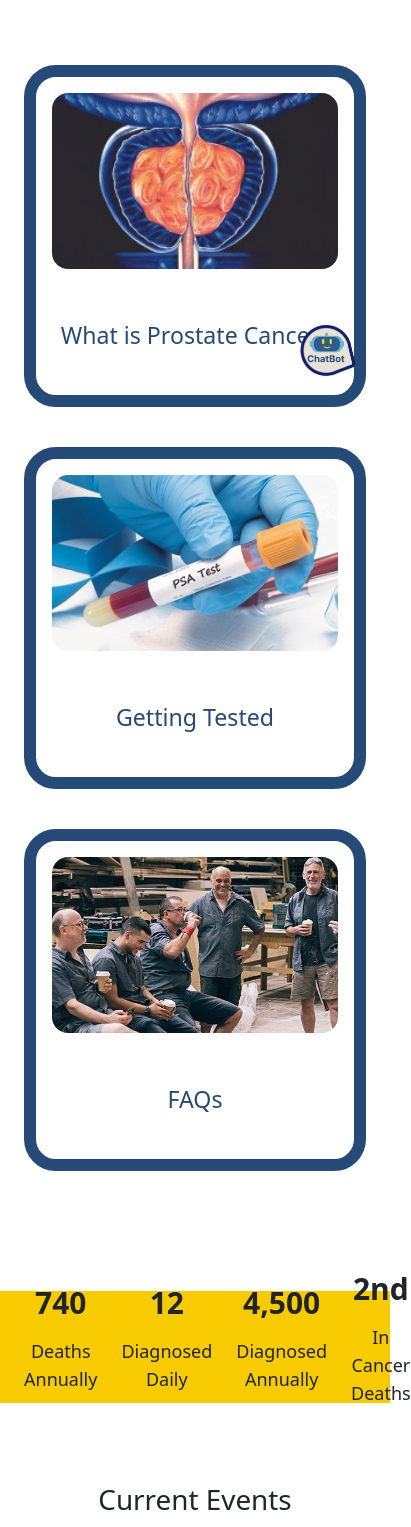
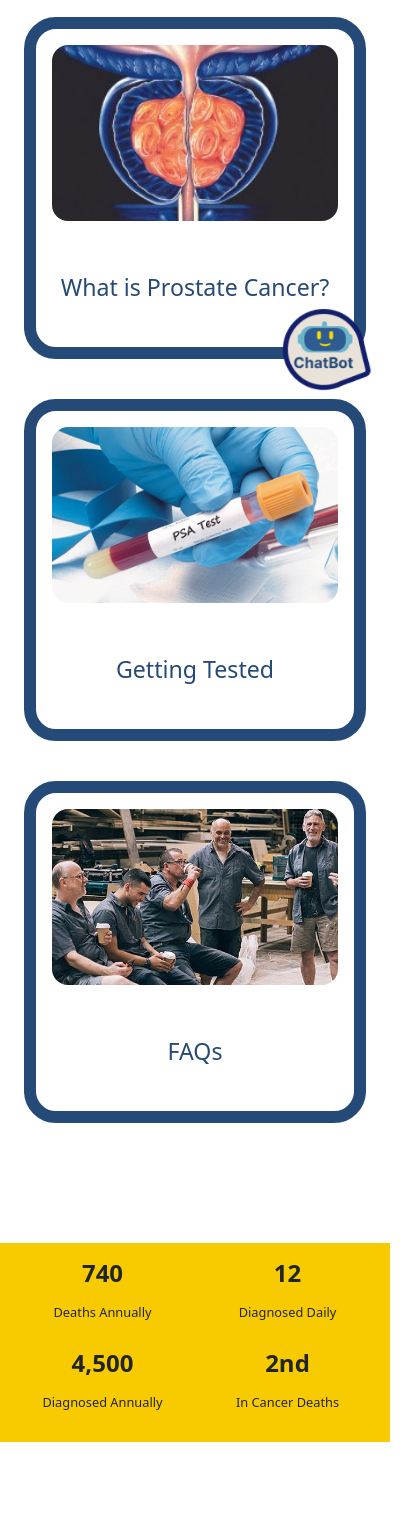
Before and after one commit to LachlanGenefaas/BCDE311-Assignment2, a React (Vite) app: page / in a window 390 px wide. Shown: the part 432-1959 px from the top of the page, 411 px wide, since content can reach past the window. Built offline with nearby package versions, Linux system fonts and the light colour scheme; no server answers.

Commit message:
Version 1.5.4 Fixed Responsiveness

```diff
--- a/src/App.css
+++ b/src/App.css
@@ -10,7 +10,7 @@
   width: min(100%, 1200px);
   max-width: 100%;
   padding-inline: clamp(1rem, 5vw, 12rem);
-  margin: 0 auto 6rem;
+  margin: 0 auto clamp(3rem, 8vw, 6rem);
   box-sizing: border-box;
 }
 
@@ -175,7 +175,7 @@
 
 .page-heading {
   width: min(100% - 2rem, 1200px);
-  margin: 0 auto 6rem;
+  margin: 0 auto clamp(3rem, 8vw, 6rem);
 }
 
 .page-heading h1 {
@@ -354,6 +354,43 @@
   clip: rect(0, 0, 0, 0);
   white-space: nowrap;
   border: 0;
+}
+
+.fact-bar {
+  display: grid;
+  grid-template-columns: repeat(4, minmax(0, 1fr));
+  align-items: center;
+  justify-items: center;
+  gap: 1rem;
+  min-height: 7rem;
+  padding: 1rem;
+}
+
+.fact-bar-item {
+  min-width: 0;
+  text-align: center;
+}
+
+.fact-bar-number {
+  font-size: clamp(1.5rem, 4vw, 1.875rem);
+  font-weight: 700;
+  line-height: 1.2;
+}
+
+.fact-bar-label {
+  font-size: clamp(0.8rem, 2vw, 1.125rem);
+  font-weight: 500;
+  line-height: 1.3;
+}
+
+.chat-launcher {
+  width: clamp(6rem, 20vw, 10rem);
+  height: clamp(6rem, 20vw, 10rem);
+}
+
+.chat-launcher-icon {
+  width: 100%;
+  height: 100%;
 }
 
 .donate-page {
@@ -553,6 +590,18 @@
 
   .donation-submit {
     width: 100%;
+  }
+}
+
+@media (max-width: 640px) {
+  .fact-bar {
+    grid-template-columns: repeat(2, minmax(0, 1fr));
+    gap: 0.75rem;
+  }
+
+  .chat-widget {
+    right: 0.75rem;
+    bottom: 0.75rem;
   }
 }
 
--- a/src/App.tsx
+++ b/src/App.tsx
@@ -73,9 +73,9 @@ function HomePage() {
         />
       </div>
 
-      <div className="fixed bottom-5 right-5 z-50 flex flex-col items-end gap-3">
+      <div className="chat-widget fixed bottom-5 right-5 z-50 flex flex-col items-end gap-3">
         <div
-          className={`h-[min(720px,calc(100vh-6rem))] w-[min(432px,calc(100vw-2rem))] overflow-hidden rounded-2xl border border-slate-200 bg-white shadow-2xl ${
+          className={`chat-panel h-[min(720px,calc(100dvh-6rem))] w-[min(432px,calc(100vw-2rem))] overflow-hidden rounded-2xl border border-slate-200 bg-white shadow-2xl ${
             chatOpen ? "" : "hidden"
           }`}
         >
@@ -97,12 +97,12 @@ function HomePage() {
         <button
           type="button"
           onClick={() => setChatOpen((open) => !open)}
-          className="flex h-20 w-20 items-center justify-center rounded-full bg-transparent shadow-none transition-transform hover:scale-105"
+          className="chat-launcher flex items-center justify-center rounded-full bg-transparent shadow-none transition-transform hover:scale-105"
         >
           <img
             src={chatBotIcon}
             alt="AI assistant"
-            className="h-15 w-15 object-contain"
+            className="chat-launcher-icon object-contain"
           />
         </button>
       </div>
--- a/src/components/FactBar.tsx
+++ b/src/components/FactBar.tsx
@@ -1,24 +1,24 @@
 export default function FactBar() {
   return (
-    <div className="flex h-28 items-center justify-evenly gap-6 bg-[var(--colour-yellow)] px-4 py-2">
-      <div className="flex flex-col items-center justify-center text-center">
-        <p className="font-bold text-3xl">740</p>
-        <p className="font-medium text-lg">Deaths Annually</p>
+    <div className="fact-bar bg-[var(--colour-yellow)]">
+      <div className="fact-bar-item">
+        <p className="fact-bar-number">740</p>
+        <p className="fact-bar-label">Deaths Annually</p>
       </div>
 
-      <div className="flex flex-col items-center justify-center text-center">
-        <p className="font-bold text-3xl">12</p>
-        <p className="font-medium text-lg">Diagnosed Daily</p>
+      <div className="fact-bar-item">
+        <p className="fact-bar-number">12</p>
+        <p className="fact-bar-label">Diagnosed Daily</p>
       </div>
 
-      <div className="flex flex-col items-center justify-center text-center">
-        <p className="font-bold text-3xl">4,500</p>
-        <p className="font-medium text-lg">Diagnosed Annually</p>
+      <div className="fact-bar-item">
+        <p className="fact-bar-number">4,500</p>
+        <p className="fact-bar-label">Diagnosed Annually</p>
       </div>
 
-      <div className="flex flex-col items-center justify-center text-center">
-        <p className="font-bold text-3xl">2nd</p>
-        <p className="font-medium text-lg">In Cancer Deaths</p>
+      <div className="fact-bar-item">
+        <p className="fact-bar-number">2nd</p>
+        <p className="fact-bar-label">In Cancer Deaths</p>
       </div>
     </div>
   );
--- a/src/components/PageFooter.tsx
+++ b/src/components/PageFooter.tsx
@@ -7,7 +7,7 @@ interface PageFooterProps {
 
 export default function PageFooter({ image: _image }: PageFooterProps) {
   return (
-    <footer className="mt-12 flex w-full items-center justify-between gap-6 bg-[var(--colour-header)] px-4 py-5 text-[#1d2d3d] md:px-8 lg:px-10">
+    <footer className="mt-12 flex w-full flex-col items-center justify-between gap-6 bg-[var(--colour-header)] px-4 py-5 text-[#1d2d3d] md:flex-row md:items-start md:px-8 lg:px-10">
       <div className="flex min-w-0 w-full flex-col items-center gap-3 md:w-[260px] md:flex-none md:items-start">
         <div className="flex w-full items-center justify-center md:justify-start">
           <Link to="/" aria-label="Return to home page">
@@ -18,15 +18,17 @@ export default function PageFooter({ image: _image }: PageFooterProps) {
             />
           </Link>
         </div>
-        <br></br>
         <div className="flex flex-wrap gap-4 text-sm font-medium md:text-base">
           <span>Call #0800 477 678</span>
           <span>Email: info@prostate.org.nz</span>
         </div>
       </div>
 
-      <div className="flex flex-col items-start gap-2 pt-2 text-sm font-medium md:items-end md:text-base">
-        <div className="flex flex-wrap items-center gap-4 md:gap-6">
+      <nav
+        aria-label="Footer navigation"
+        className="flex w-full flex-col items-center gap-2 text-sm font-medium md:w-auto md:items-end md:text-base"
+      >
+        <div className="flex flex-wrap items-center justify-center gap-2 md:justify-end md:gap-6">
           <Link to="/useful-links" className="link">
             Useful Links
           </Link>
@@ -41,7 +43,7 @@ export default function PageFooter({ image: _image }: PageFooterProps) {
           </Link>
         </div>
 
-        <div className="flex flex-wrap gap-4 md:gap-6">
+        <div className="flex flex-wrap justify-center gap-2 md:justify-end md:gap-6">
           <Link to="/getting-tested" className="link">
             Getting Tested
           </Link>
@@ -52,7 +54,7 @@ export default function PageFooter({ image: _image }: PageFooterProps) {
             The Prostate
           </Link>
         </div>
-      </div>
+      </nav>
     </footer>
   );
 }
--- a/src/index.css
+++ b/src/index.css
@@ -64,6 +64,17 @@ body {
   }
 }
 
+@media (max-width: 480px) {
+  :root {
+    font-size: 15px;
+  }
+
+  h1 {
+    font-size: clamp(2rem, 10vw, 2.25rem);
+    letter-spacing: -0.06rem;
+  }
+}
+
 #root {
   width: 100%;
   max-width: 100%;
```
